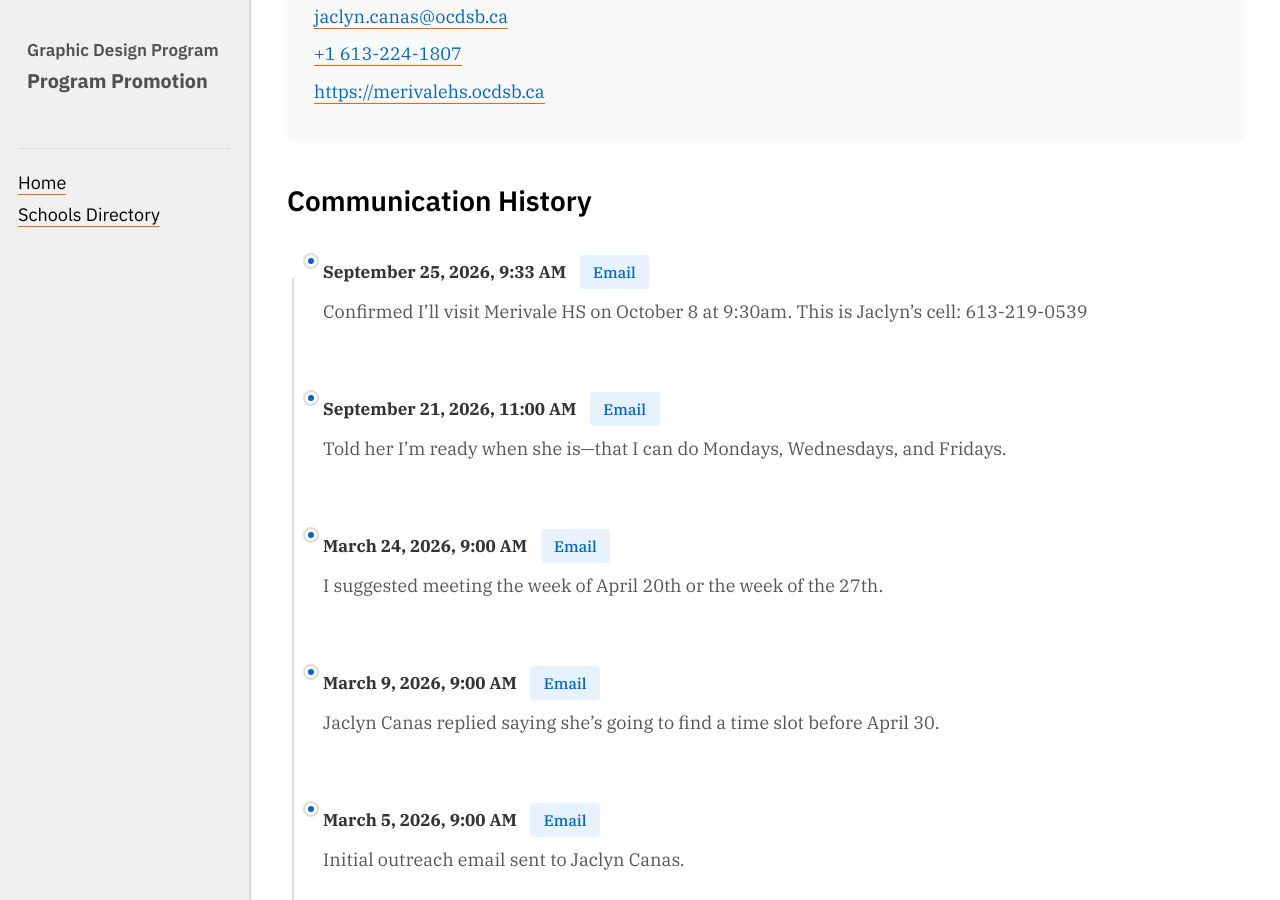
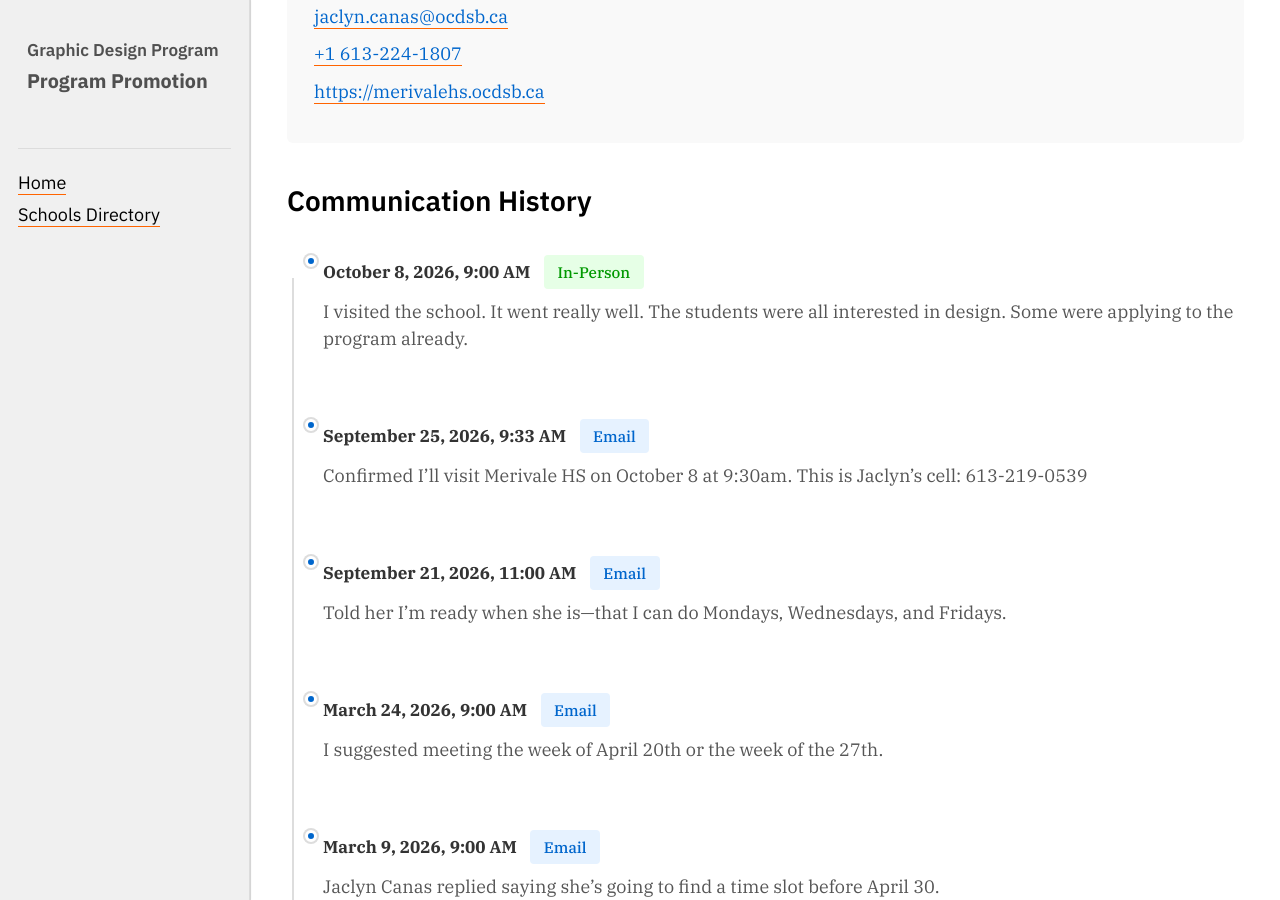
Before and after one commit to AlainParadis/program-promotion, a Jekyll site: the page built from _schools/merivale-high-school.md, in a window 1280 px wide and 900 px high, scrolled down 346 px. Built offline with Jekyll 4.4.1, drawn with Linux system fonts in a browser that asks for light colours.

Commit message:
Add Merivale HS visit note

```diff
--- a/_schools/merivale-high-school.md
+++ b/_schools/merivale-high-school.md
@@ -11,6 +11,9 @@ contact:
   phone: "+1 613-224-1807"
   url: "https://merivalehs.ocdsb.ca"
 communications:
+  - date: "2026-10-08T09:00:00"
+    method: "in-person"
+    note: "I visited the school. It went really well. The students were all interested in design. Some were applying to the program already."
   - date: "2026-09-25T09:33:00"
     method: "email"
     note: "Confirmed I'll visit Merivale HS on October 8 at 9:30am. This is Jaclyn's cell: 613-219-0539"
```
